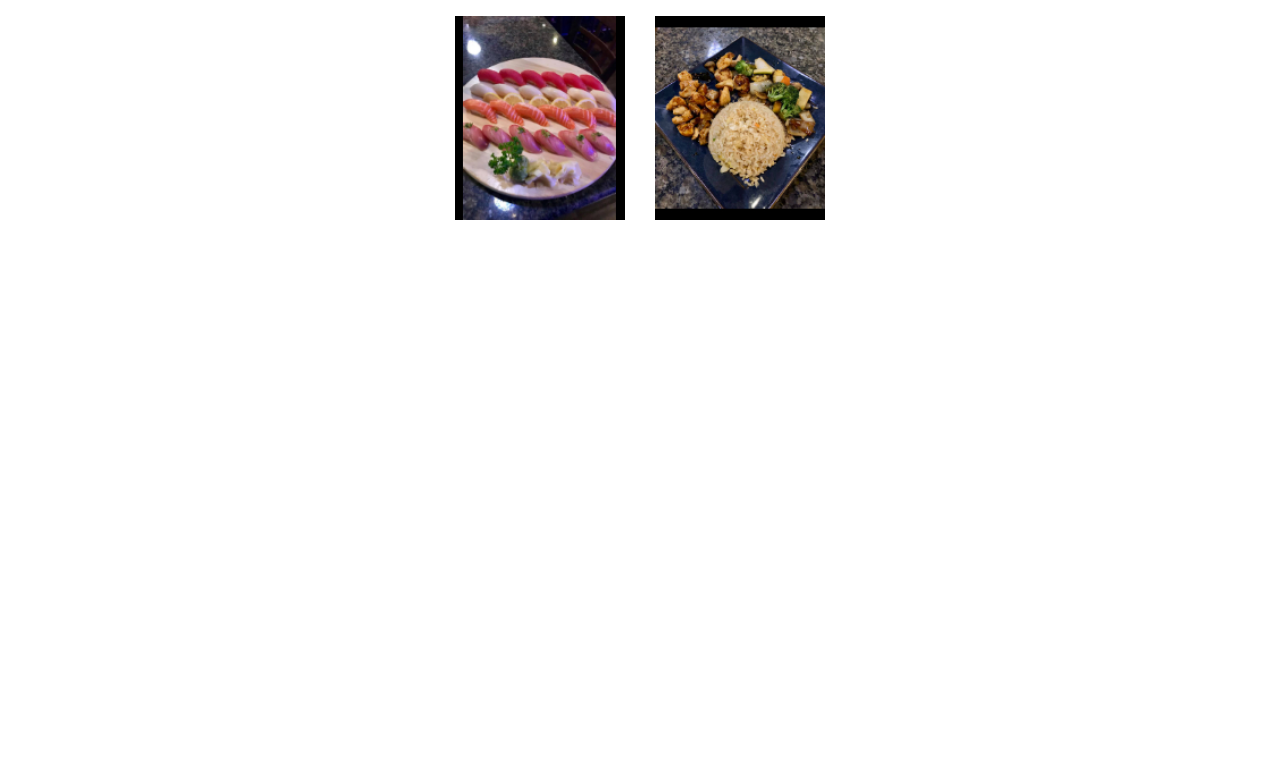
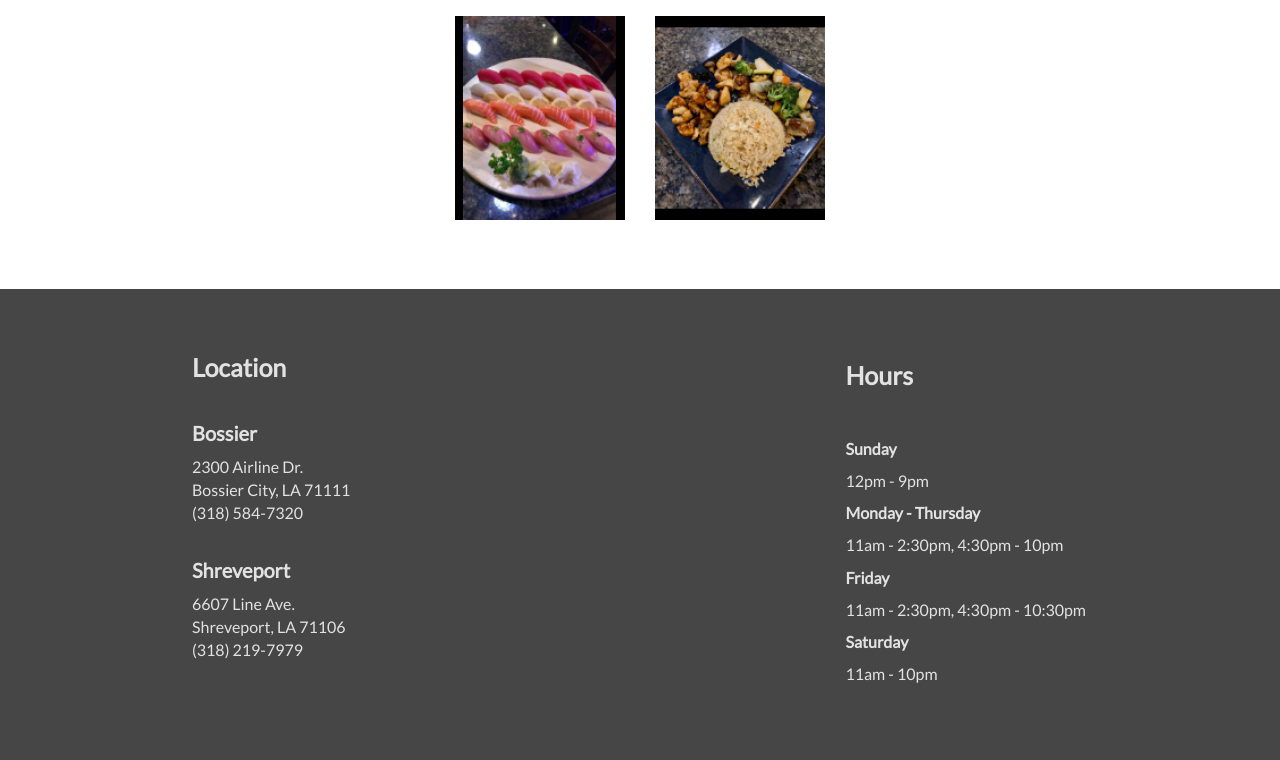
Before and after one commit to Asnyder002/SushiGen, a plain HTML site: page gallery.html in a window 1280 px wide. Shown: the part 1801-2561 px from the top of the page. Before the commit the page ends 2090 px from the top, so only its background shows below. Drawn offline with Linux system fonts and the light colour scheme.

Commit message:
Added footer to gallery page

```diff
--- a/gallery.html
+++ b/gallery.html
@@ -72,9 +72,36 @@
             <a href="./img/img25.jpg" data-lightbox="mygallery"><img src="./img/img25_tn.jpg"></a>
             <a href="./img/img26.jpg" data-lightbox="mygallery"><img src="./img/img26_tn.jpg"></a>
             <a href="./img/img27.jpg" data-lightbox="mygallery"><img src="./img/img27_tn.jpg"></a>
-
         </div>
     </main>
+    <footer>
+        <div class="footerBox" id="locationBox">
+            <h3 class="footerHeading">Location</h3>
+            <h4 class="city">Bossier</h4>
+            <p class="address">
+                2300 Airline Dr.<br>
+                Bossier City, LA 71111<br>
+                (318) 584-7320
+            </p>
+            <h4 class="city">Shreveport</h4>
+            <p class="address">
+                6607 Line Ave.<br>
+                Shreveport, LA 71106<br>
+                (318) 219-7979
+            </p>
+        </div>
+        <table class="footerBox">
+            <th class="footerHeading">Hours</th>
+            <tr><th>Sunday</th></tr>
+            <tr><td>12pm - 9pm</td></tr>
+            <tr><th>Monday - Thursday</th></tr>
+            <tr><td>11am - 2:30pm, 4:30pm - 10pm</td></tr>
+            <tr><th>Friday</th></tr>
+            <tr><td>11am - 2:30pm, 4:30pm - 10:30pm</td></tr>
+            <tr><th>Saturday</th></tr>
+            <tr><td>11am - 10pm</td></tr>
+        </table>
+    </footer>
     <script src="sushiGen.js"></script>
 </body>
 </html>
--- a/galleryStyle.css
+++ b/galleryStyle.css
@@ -105,6 +105,47 @@ nav{
     transform: scale(1.1);
 }
 
+footer{
+    display: flex;
+    justify-content: space-between;
+    flex-wrap: wrap;
+    padding-top: 5%;
+    padding-bottom: 5%;
+    background-color: #464646;
+    padding-left: 15%;
+    padding-right: 15%;
+    font-family: 'Lato', sans-serif;
+}
+
+.footerBox {
+    color: rgb(226, 226, 226);
+}
+
+.footerHeading{
+    font-size: 25px;
+    padding-bottom: 40px;
+}
+
+.city{
+    font-size: 20px;
+    margin-bottom: 10px;
+}
+
+.address{
+    margin-bottom: 35px;
+    line-height: 23px;
+}
+
+th {
+    text-align: left;
+}
+
+td {
+    text-align: left;
+    padding-top: 3%;
+    padding-bottom: 3%;
+}
+
 @media screen and (max-width:1024px){
 
     header {
@@ -113,6 +154,10 @@ nav{
 
     .nav-links{
         width: 60%;
+    }
+
+    #locationBox{
+        margin-right: 15%;
     }
 
 }
@@ -154,6 +199,14 @@ nav{
         cursor: pointer;
     }
 
+    footer{
+        padding-left: 5%;
+        padding-right: 5%;
+    }
+    .footerHeading{
+        padding-bottom: 25px;
+    }
+
 }
 
 .nav-active{
--- a/style.css
+++ b/style.css
@@ -206,7 +206,6 @@ td {
         height: 3px;
     }
 
-
     #area{
         font-size: 20px;
     }
```
Also changed, not shown: Index.html (+0 -1 lines).
